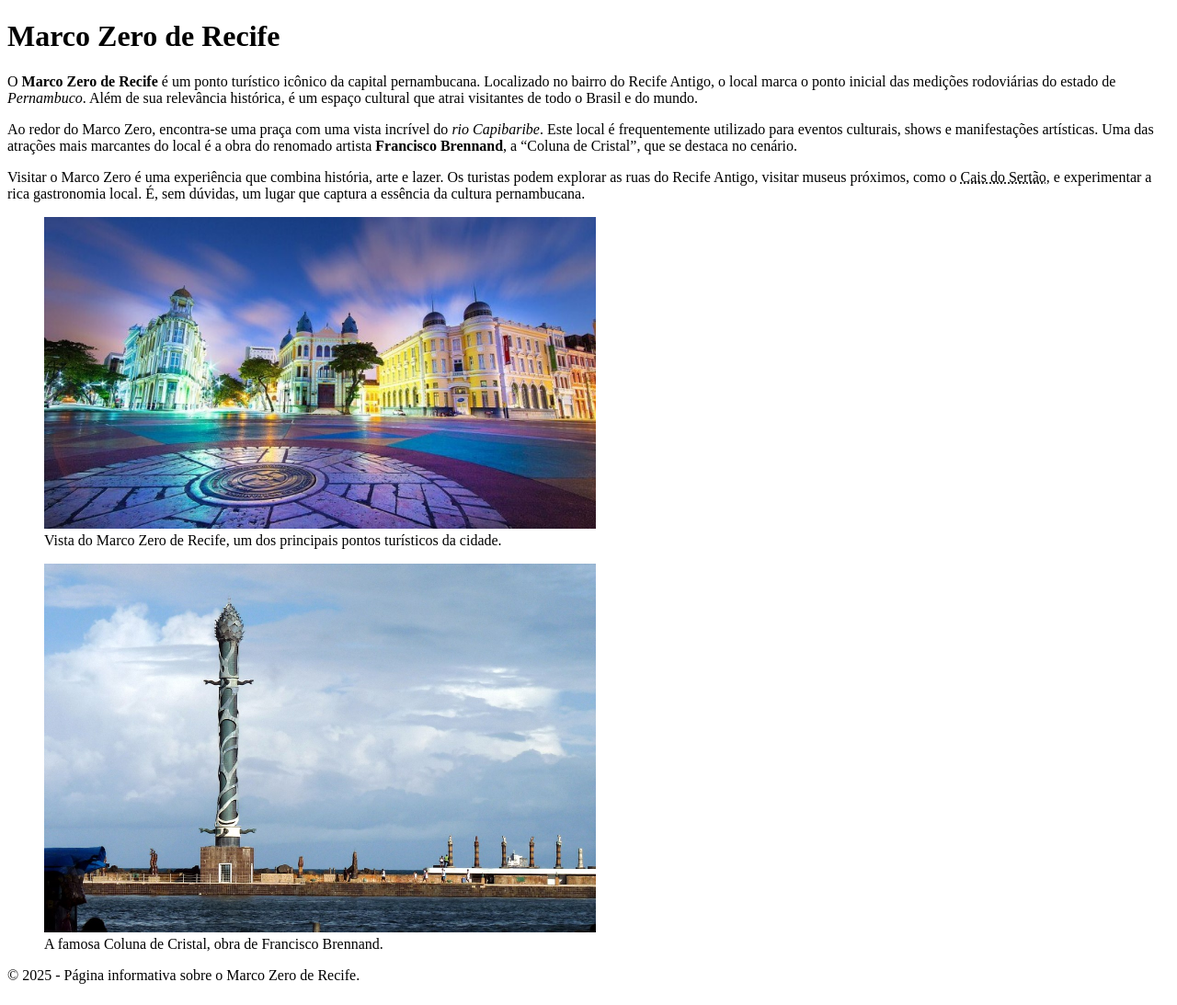
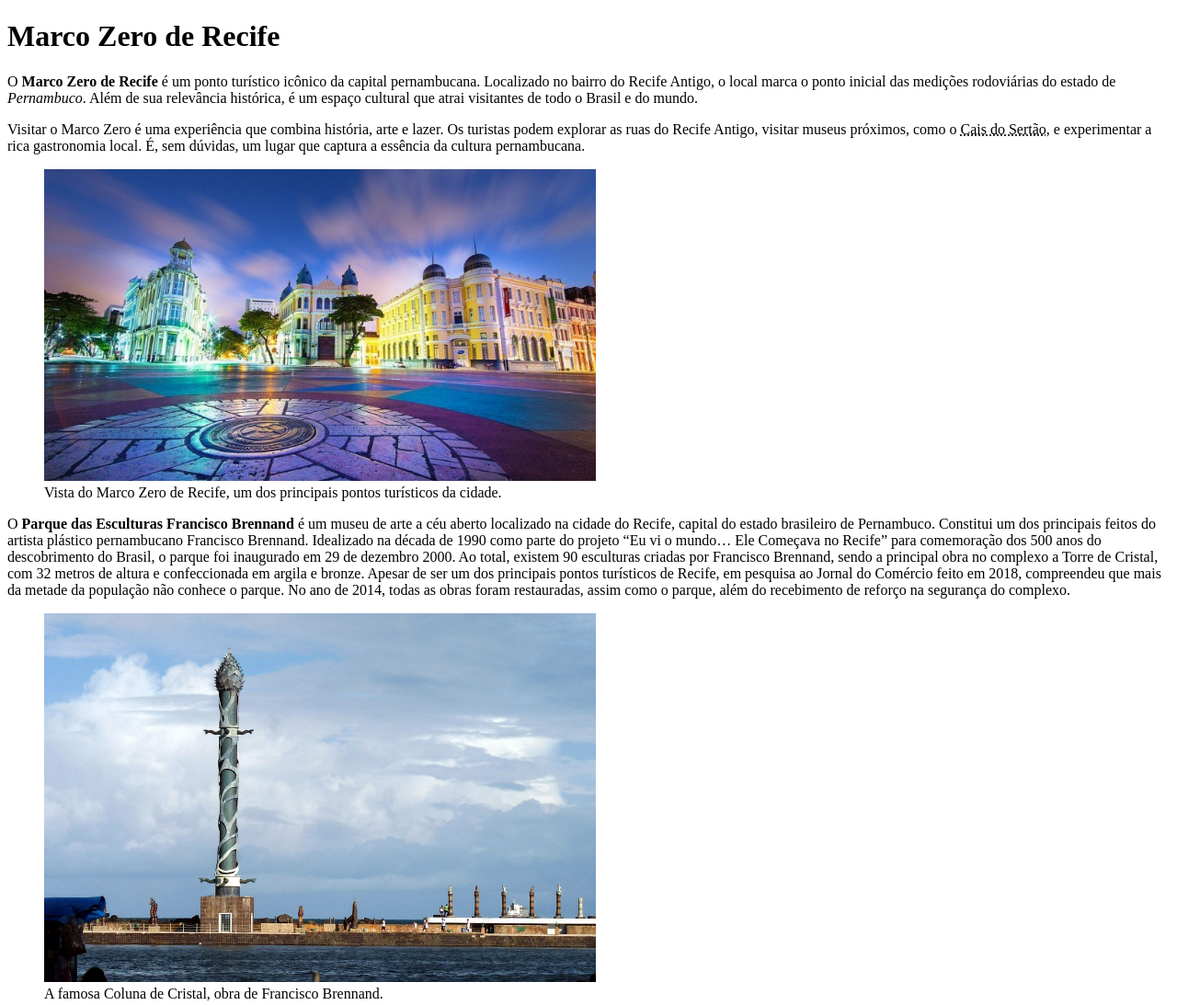
Before and after one commit to b-cardoso/TalentoCloud_Codepark, a plain HTML site: page htmlRecife/index.html in a window 1280 px wide. Shown: the top 1093 px of the page at 92% size. Drawn offline with Linux system fonts and the light colour scheme.

Commit message:
Update index.html
acréscimo de parágrafo e reorganização das imagens

```diff
--- a/htmlRecife/index.html
+++ b/htmlRecife/index.html
@@ -15,22 +15,18 @@
             <p>
                 O <strong>Marco Zero de Recife</strong> é um ponto turístico icônico da capital pernambucana. Localizado no bairro do Recife Antigo, o local marca o ponto inicial das medições rodoviárias do estado de <em>Pernambuco</em>. Além de sua relevância histórica, é um espaço cultural que atrai visitantes de todo o Brasil e do mundo.
             </p>
-
-            <p>
-                Ao redor do Marco Zero, encontra-se uma praça com uma vista incrível do <span style="font-style: italic;">rio Capibaribe</span>. Este local é frequentemente utilizado para eventos culturais, shows e manifestações artísticas. Uma das atrações mais marcantes do local é a obra do renomado artista <strong>Francisco Brennand</strong>, a <q>Coluna de Cristal</q>, que se destaca no cenário.
-            </p>
-
             <p>
                 Visitar o Marco Zero é uma experiência que combina história, arte e lazer. Os turistas podem explorar as ruas do Recife Antigo, visitar museus próximos, como o <abbr title="Museu Cais do Sertão">Cais do Sertão</abbr>, e experimentar a rica gastronomia local. É, sem dúvidas, um lugar que captura a essência da cultura pernambucana.
             </p>
-        </section>
-
-        <section>
             <figure>
                 <img src="https://github.com/b-cardoso/TalentoCloud_Codepark/blob/main/htmlRecife/marcozerorecife.jpeg" alt="Vista do Marco Zero de Recife" width="600">
                 <figcaption>Vista do Marco Zero de Recife, um dos principais pontos turísticos da cidade.</figcaption>
             </figure>
-
+        </section>
+        <section>
+            <p>
+                O <strong>Parque das Esculturas Francisco Brennand</strong> é um museu de arte a céu aberto localizado na cidade do Recife, capital do estado brasileiro de Pernambuco. Constitui um dos principais feitos do artista plástico pernambucano Francisco Brennand. Idealizado na década de 1990 como parte do projeto “Eu vi o mundo… Ele Começava no Recife” para comemoração dos 500 anos do descobrimento do Brasil, o parque foi inaugurado em 29 de dezembro 2000. Ao total, existem 90 esculturas criadas por Francisco Brennand, sendo a principal obra no complexo a Torre de Cristal, com 32 metros de altura e confeccionada em argila e bronze. Apesar de ser um dos principais pontos turísticos de Recife, em pesquisa ao Jornal do Comércio feito em 2018, compreendeu que mais da metade da população não conhece o parque. No ano de 2014, todas as obras foram restauradas, assim como o parque, além do recebimento de reforço na segurança do complexo.
+            </p>
             <figure>
                 <img src="https://github.com/b-cardoso/TalentoCloud_Codepark/blob/main/htmlRecife/colunadecristalrecife.jpg" alt="Coluna de Cristal no Marco Zero" width="600">
                 <figcaption>A famosa Coluna de Cristal, obra de Francisco Brennand.</figcaption>
```
